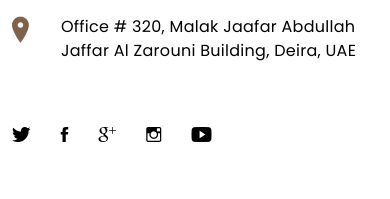
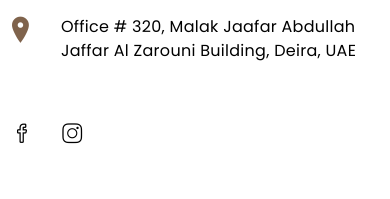
Before and after one commit to kashanshah/ecommerce-nextjs, a Next.js app: page /contact in a window 390 px wide. Shown: the part 1140-1339 px from the top of the page. Built offline with nearby package versions, Linux system fonts and the light colour scheme; a web font is replaced by a local one.

Commit message:
feat: spacing and social links on contact us page

```diff
--- a/src/components/contact-us-section/index.tsx
+++ b/src/components/contact-us-section/index.tsx
@@ -3,6 +3,7 @@ import {useMutation} from "react-query";
 import axios, {AxiosError, AxiosResponse} from "axios";
 import {constants} from "../../utils/constants";
 import React, {useState} from "react";
+import {SocialLinks} from "../social-links";
 
 type ContactUsRequestBody = {
   name: string;
@@ -155,18 +156,7 @@ export const ContactUsSection = (props) => {
                   <a href="#">{constants?.address}</a>
                 </li>
               </ul>
-              <ul className="social-link">
-                <li><a href="#" data-tippy="Twitter" data-tippy-inertia="true" data-tippy-delay="50"
-                       data-tippy-arrow="true" data-tippy-placement="top"><i className="ion-social-twitter"/></a></li>
-                <li><a href="#" data-tippy="Facebook" data-tippy-inertia="true" data-tippy-delay="50"
-                       data-tippy-arrow="true" data-tippy-placement="top"><i className="ion-social-facebook"/></a></li>
-                <li><a href="#" data-tippy="googleplus" data-tippy-inertia="true" data-tippy-delay="50"
-                       data-tippy-arrow="true" data-tippy-placement="top"><i className="ion-social-googleplus-outline"/></a></li>
-                <li><a href="#" data-tippy="Instagram" data-tippy-inertia="true" data-tippy-delay="50"
-                       data-tippy-arrow="true" data-tippy-placement="top"><i className="ion-social-instagram-outline"/></a></li>
-                <li><a href="#" data-tippy="Youtube" data-tippy-inertia="true" data-tippy-delay="50"
-                       data-tippy-arrow="true" data-tippy-placement="top"><i className="ion-social-youtube"/></a></li>
-              </ul>
+              <SocialLinks className="social-link"/>
             </div>
           </div>
         </div>
@@ -178,26 +168,4 @@ export const ContactUsSection = (props) => {
     </div>
   </main>
 
-  return <div className="py-5">
-    <div className="container">
-      <div className="row">
-        <div className="col-md-12 ">
-        </div>
-        <div className="col-md-12">
-          <form id="request" className="main_form" onSubmit={handleSubmit(onSubmit)}>
-            <div className="row">
-              <div className="col-md-12">
-              </div>
-              <div className="col-md-12">
-              </div>
-              <div className="col-md-12">
-                <button className="send_btn" disabled={isLoading}>Send</button>
-              </div>
-            </div>
-          </form>
-        </div>
-      </div>
-    </div>
-  </div>
-
 }
--- a/src/components/subscribe-to-newsletter/index.tsx
+++ b/src/components/subscribe-to-newsletter/index.tsx
@@ -55,7 +55,7 @@ export const SubscribeToNewsletter = (props: SubscribeToNewsletterProps) => {
   }
 
   return (
-    <section className="newsletter_section pb-95">
+    <section className="newsletter_section pt-95 pb-95">
       <div className="container">
         <div className="row">
           <div className="col-12">
```
